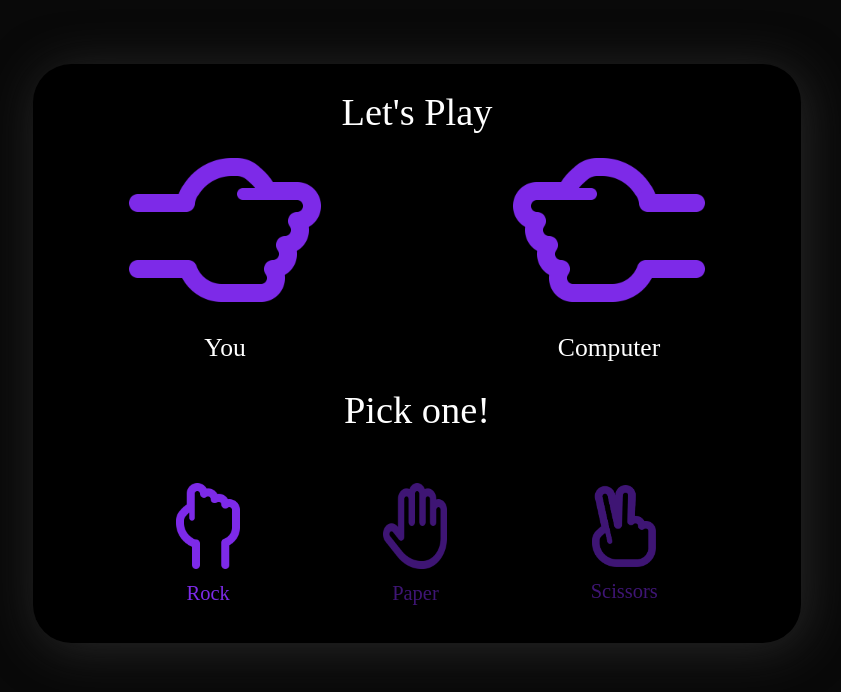
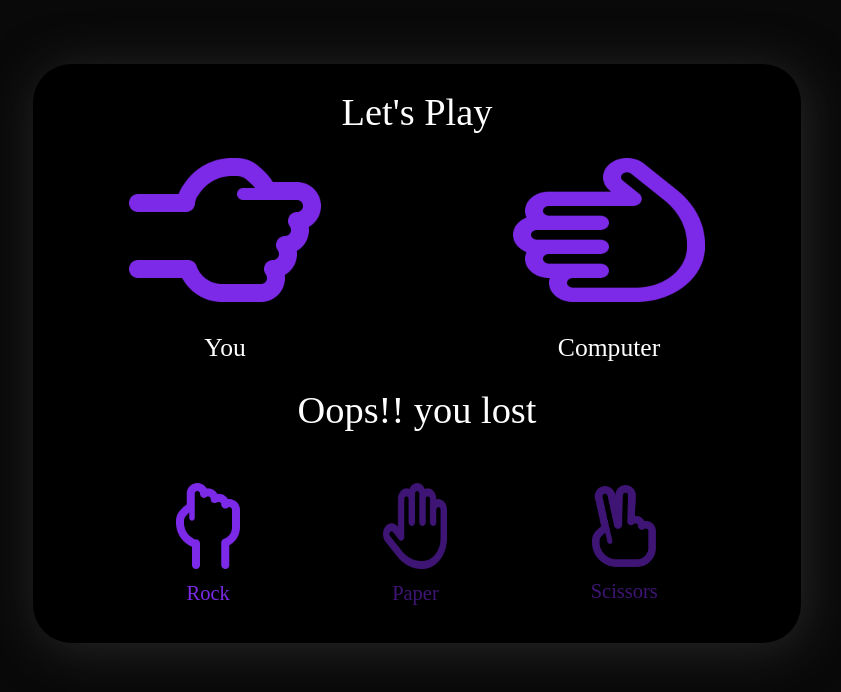
Before and after one commit to abhiiiiiii-21/Rock-Paper-Scissors, a plain HTML site: page index.html in a window 1280 px wide. Both pictures are taken after a click on the element "Rock". Shown: the whole page, without its empty margins (223-1064 px from the left). Drawn offline with Linux system fonts and the light colour scheme; a web font is replaced by a local one.

Commit message:
some final steps

```diff
--- a/index.html
+++ b/index.html
@@ -32,7 +32,7 @@
             </div>
 
             <div class="situation">
-                <span id="result">Pick one!</span>
+                <span>Pick one!</span>
             </div>
 
             <div class="option_images">
--- a/script.js
+++ b/script.js
@@ -1,30 +1,63 @@
 window.addEventListener("load", function () {
     document.getElementById("preloader").style.display = "none";
     document.getElementById("content").style.display = "block";
-  });
+});
 
 const gameContainer = document.querySelector(".container");
 const userResult = document.querySelector(".you img");
 const botResult = document.querySelector(".computer img");
-const result = document.querySelector(".situation p");
+const result = document.querySelector(".situation span");
 const optionImages = document.querySelectorAll(".option");
 
-
-optionImages.forEach((image,index) => {
+optionImages.forEach((image, index) => {
 
     image.addEventListener("click", (e) => {
-        image.classList.add("active")
+        image.classList.add("active");
 
-        optionImages.forEach((image2,index2) => {
-            index !== index2 && image2.classList.remove("active")
+        userResult.src = botResult.src = "./images/rock.png"
+        result.textContent = "Rukoo Zara..."
+
+        optionImages.forEach((image2, index2) => {
+            if (index !== index2) image2.classList.remove("active");
         });
 
-        let imageSrc = e.target.querySelector("img").src
-        userResult.src = imageSrc
+        gameContainer.classList.add("start")
 
-        let randomNum = Math.floor(Math.random()* 3)
-        let computerImages = ["./images/rock.png","./images/paper.png","./images/scissor.png"]
-        botResult.src = computerImages[randomNum]
 
-    })
+        let time = setTimeout(() => {
+            gameContainer.classList.remove("start")
+
+
+            let imageSrc = image.querySelector("img").src;
+            userResult.src = imageSrc;
+
+            let randomNum = Math.floor(Math.random() * 3);
+            let computerImages = ["./images/rock.png", "./images/paper.png", "./images/scissor.png"];
+            botResult.src = computerImages[randomNum];
+
+            let cpuValue = ["R", "P", "S"][randomNum]
+            let yourValue = ["R", "P", "S"][index]
+
+
+            let outcomes = {
+                RR: "Draw",
+                RP: "Oops!! you lost",
+                RS: "Ohoo!! you won",
+
+                PP: "Draw",
+                PR: "Ohoo!! you won",
+                PS: "Oops!! you lost",
+
+                SS: "Draw",
+                SP: "Ohoo!! you won",
+                SR: "Oops!! you lost",
+            }
+
+
+            let outcomeValue = outcomes[yourValue + cpuValue]
+
+            result.textContent = yourValue === cpuValue ? "It's a Draw" : `${outcomeValue}`
+
+        }, 2500);
+    });
 });
--- a/style.css
+++ b/style.css
@@ -105,6 +105,10 @@ body {
     cursor: pointer;
 }
 
+.container .start .option{
+    pointer-events: none;
+}
+
 .option:hover, .option.active {
     opacity: 1;
 }
@@ -119,3 +123,25 @@ body {
     font-size: 1.6vw;
     pointer-events: none;
 }
+
+.container .start .you{
+    transform-origin: left;
+    animation: userShake 0.7s ease infinite;
+}
+
+@keyframes userShake {
+    50%{
+        transform: rotate(10deg);
+    }
+}
+
+.container .start .computer{
+    transform-origin: right;
+    animation: botShake 0.7s ease infinite;
+}
+
+@keyframes botShake {
+    50%{
+        transform: rotate(-10deg);
+    }
+}
```
